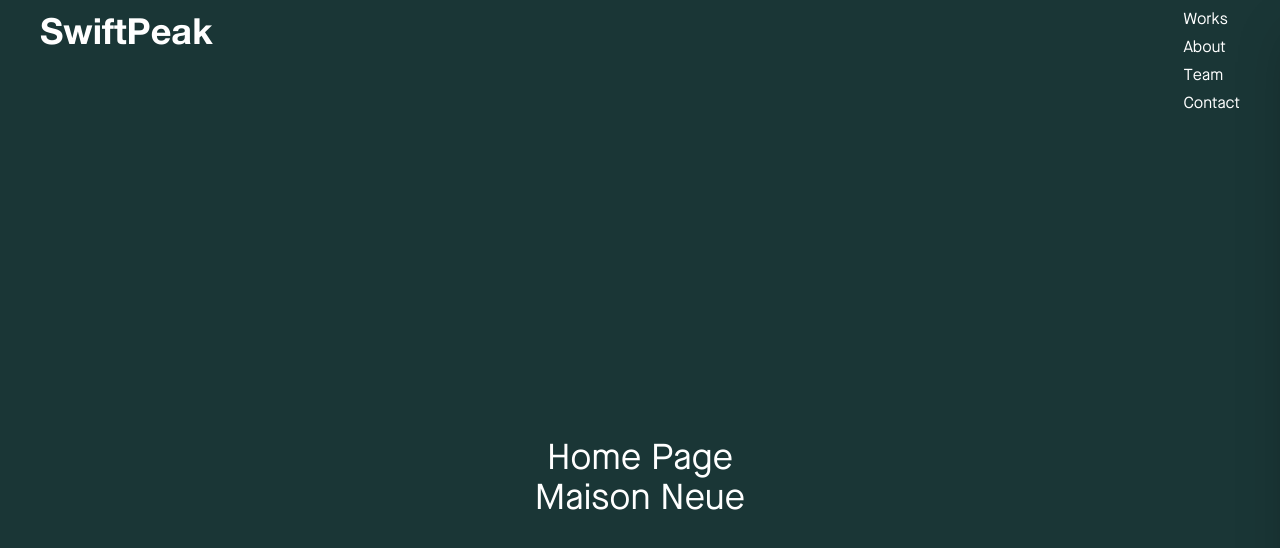
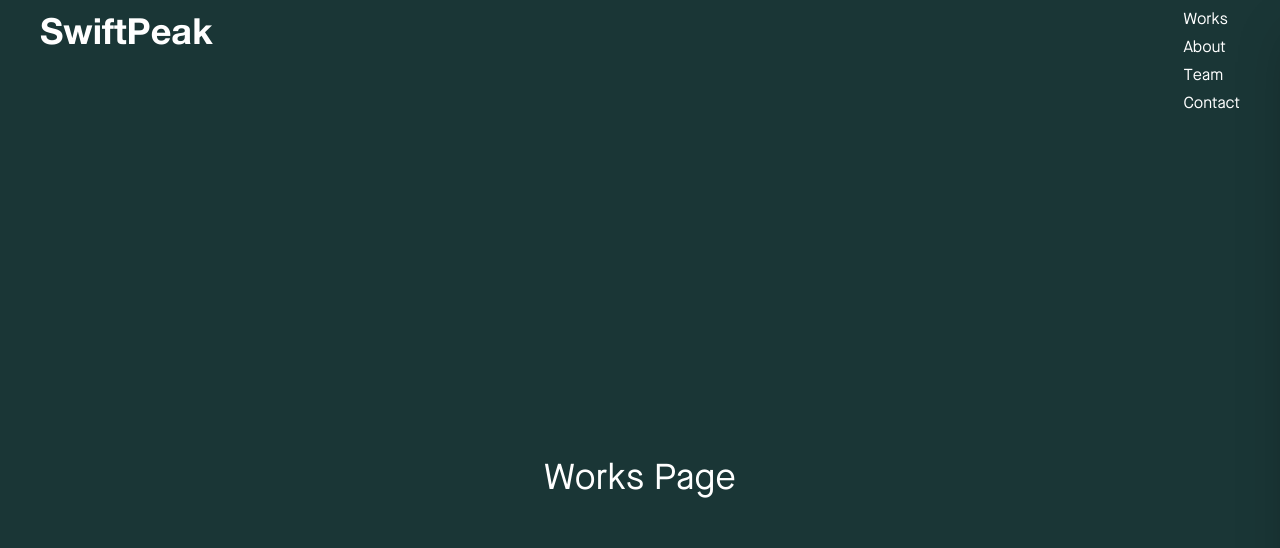
Before and after one commit to tanim27/swiftpeak-fe, a Next.js app: page / in a window 1280 px wide. Shown: the top 548 px of the page. Built offline with nearby package versions, Linux system fonts and the light colour scheme; a web font is replaced by a local one.

Commit message:
tried to findout the issue

```diff
--- a/src/app/page.js
+++ b/src/app/page.js
@@ -1,9 +1,12 @@
-import Home from '../components/Home/Home'
+// import Home from '../components/Home/Home'
+
+import Works from '@/components/Works/Works'
 
 export default function page() {
 	return (
 		<>
-			<Home />
+			{/* <Home /> */}
+			<Works />
 		</>
 	)
 }
--- a/src/components/shared/Navbar/NavDrawer/NavDrawer.jsx
+++ b/src/components/shared/Navbar/NavDrawer/NavDrawer.jsx
@@ -34,8 +34,9 @@ const NavDrawer = ({ isDrawerOpen, toggleDrawer }) => {
 			<div
 				ref={drawerRef}
 				className='bg-tertiary h-full w-[70%] fixed top-0 right-0 shadow-2xl transform z-20'
+				style={{ transform: 'translateX(100%)' }}
 			>
-				<div className='h-[5%] md:h-[10%] w-full flex justify-between items-center border-b-2 pt-6 px-12 py-4'>
+				<div className='h-[5%] md:h-[10%] w-full flex justify-between items-center border-b-2 pt-8 px-12 py-4'>
 					<h2 className='font-semibold text-primary text-lg'>Menu</h2>
 					<button
 						className='font-light text-white hover:text-secondary text-sm'
--- a/src/components/shared/Navbar/TopNavbar/TopNavbar.jsx
+++ b/src/components/shared/Navbar/TopNavbar/TopNavbar.jsx
@@ -48,6 +48,7 @@ const TopNavbar = () => {
 				isDrawerOpen={isDrawerOpen}
 				toggleDrawer={toggleDrawer}
 			/>
+
 			<div className='w-full h-[5vh] md:h-[20vh] flex justify-between items-end md:items-start px-6 md:px-10 pt-6 md:pt-2'>
 				<h2 className='font-helveticaNeue font-normal text-3xl md:text-4xl'>
 					SwiftPeak
```
